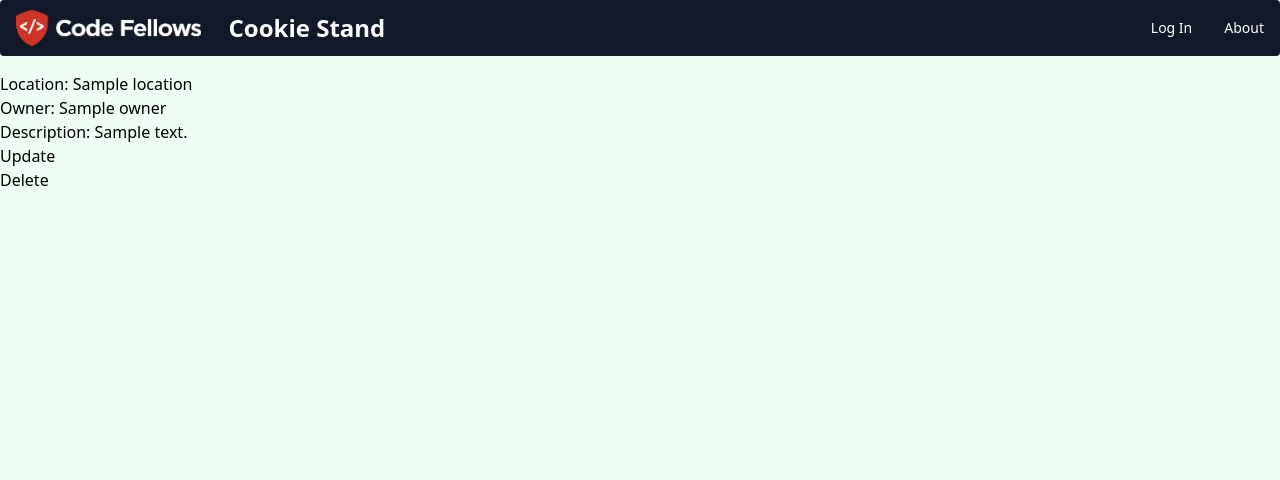
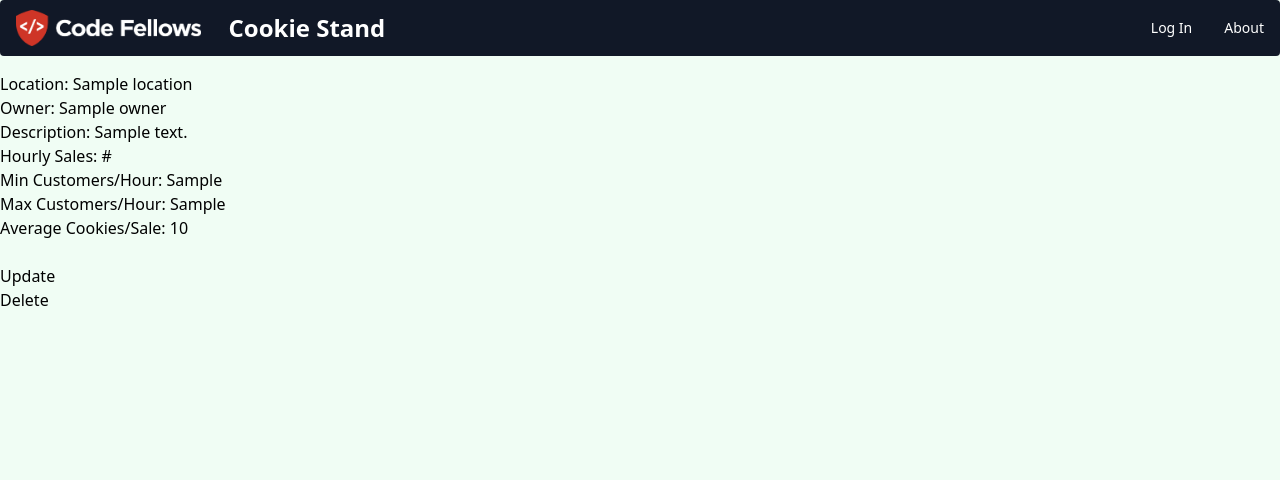
Before and after one commit to MonikaChris/cookie-stand-api, a Django app: template templates/cookie_stand/cookie_stand_detail.html in a window 1280 px wide. Shown: the top 480 px of the page. Run offline with Django 4.2, Linux system fonts and the light colour scheme; the template is opened without the code that fills it: most values are stand-ins (such as "Sample title", 1, 10 or a date in 2020); some libraries are stand-ins or nearby versions.

Commit message:
Adds fields to detail template

```diff
--- a/templates/cookie_stand/cookie_stand_detail.html
+++ b/templates/cookie_stand/cookie_stand_detail.html
@@ -6,8 +6,13 @@
     <h2>Location:  {{ object.location }}</h2>
     <p>Owner: {{ object.owner }}</p>
     <p>Description: {{ object.description }}</p>
+    <p>Hourly Sales: {{ object.hourly_sales }}</p>
+    <p>Min Customers/Hour: {{ object.minimum_customers_per_hour }}</p>
+    <p>Max Customers/Hour: {{ object.maximum_customer_per_hour }}</p>
+    <p>Average Cookies/Sale: {{ object.average_cookies_per_sale }}</p>
   </div>
 
+  <br>
   <div>
     <p><a href="{% url 'cookie_stand_update' object.pk %}">Update</a></p>
     <p><a href="{% url 'cookie_stand_delete' object.pk %}">Delete</a></p>
```
